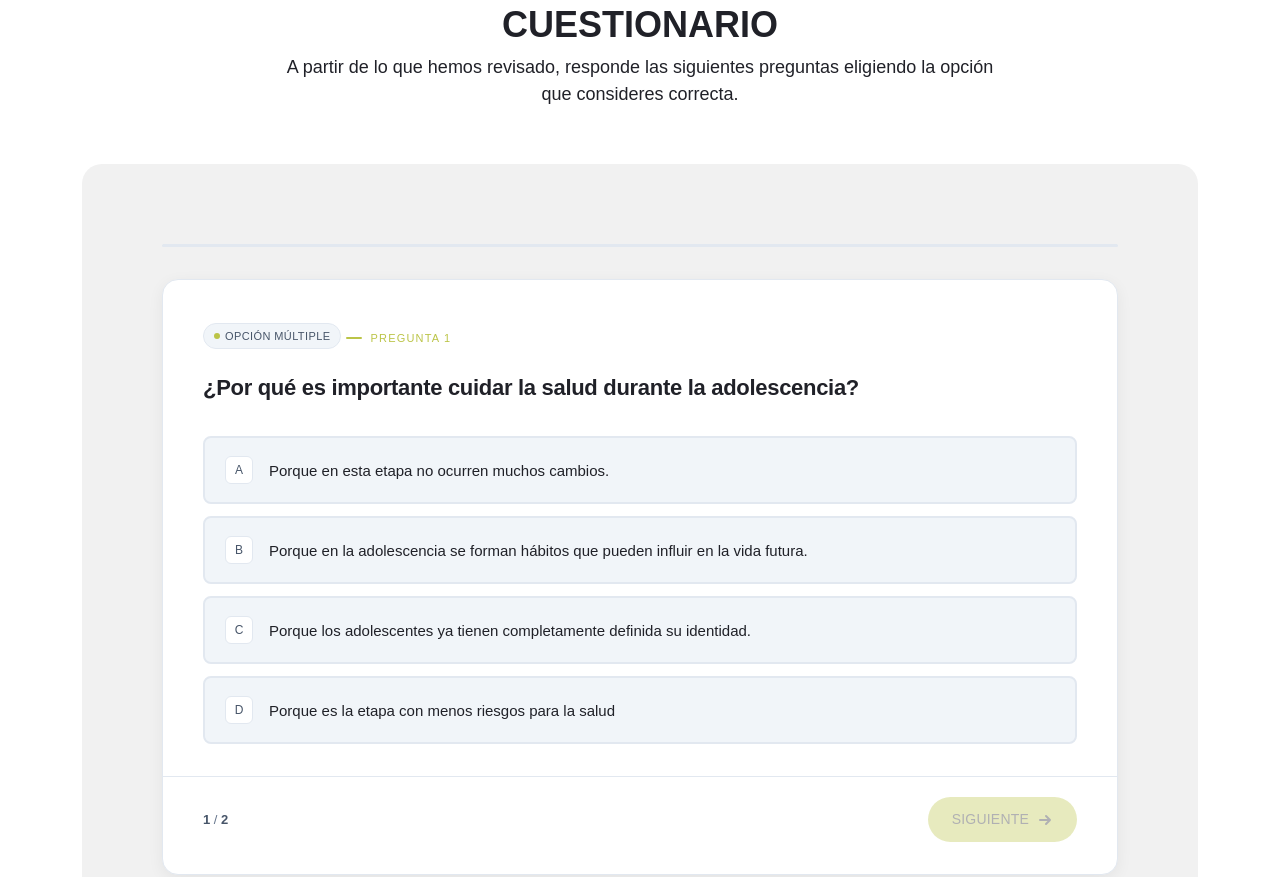
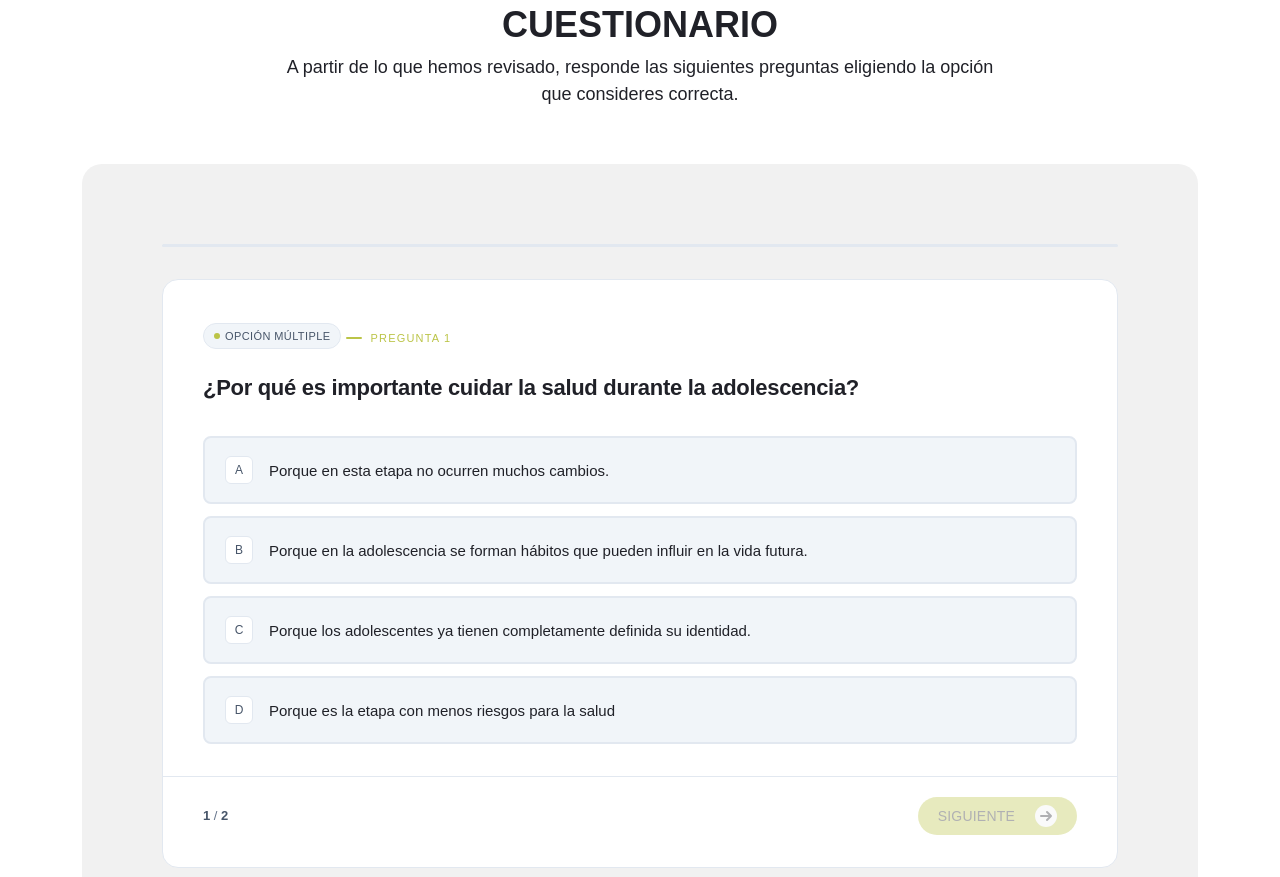
Before and after one commit to davidortuno/oa-estilo-calidad-vida, a website: page introduccion.html in a window 1280 px wide. Shown: the part 1561-2438 px from the top of the page. Drawn offline with nearby package versions, Linux system fonts and the light colour scheme; a web font is replaced by a local one.

Commit message:
Iconos para botónes

```diff
--- a/css/quiz-style.css
+++ b/css/quiz-style.css
@@ -99,7 +99,7 @@
   background: var(--surface);
   border-radius: var(--radius);
   border: 1px solid var(--border);
-  box-shadow: var(--shadow);
+  /* box-shadow: var(--shadow); */
   overflow: hidden;
   animation: cardIn 0.4s cubic-bezier(0.4, 0, 0.2, 1);
 }
@@ -430,8 +430,8 @@
 .quiz-btn {
   display: inline-flex;
   align-items: center;
-  gap: 8px;
-  padding: 12px 24px;
+  /* gap: 8px; */
+  padding: 8px 1.25rem;
   border-radius: 100px;
   font-family: neulis-neue, sans-serif;
   font-size: 14px;
@@ -454,6 +454,10 @@
   color: #ffffff;
   transform: translateY(-1px);
   /* box-shadow: 0 4px 16px rgba(2, 132, 199, 0.3); */
+}
+
+.quiz-btn-primary:hover:not(:disabled) svg {
+  color: #55591D;
 }
 
 .quiz-btn-primary:disabled {
--- a/css/style.css
+++ b/css/style.css
@@ -225,7 +225,7 @@ header {
 }
 
 .navbar-oa-pacch {
-  background-color: var(--gris-claro);
+  background-color: var(--blanco-texto);
   padding: 0.875rem 1.25rem;
   border-radius: 1.25rem;
 }
@@ -794,7 +794,7 @@ h4.subtitulo-creditos {
   height: 22px;
   display: flex;
   justify-content: center;
-  align-items: stretch;
+  align-items: center;
   margin-left: var(--20px);
 }
 
--- a/js/quiz-engine.js
+++ b/js/quiz-engine.js
@@ -72,7 +72,9 @@ class QuizInstance {
                             <div class="step-info"><strong class="step-current">1</strong> / <strong class="step-total">${this.quizData.questions.length}</strong></div>
                             <button class="quiz-btn quiz-btn-primary btn-next" disabled>
                                 <span class="btn-next-label">${LANG.next}</span>
+                                <span class="icono-btn">
                                 <svg viewBox="0 0 16 16" fill="none" stroke="currentColor" stroke-width="2" stroke-linecap="round" stroke-linejoin="round"><path d="M3 8h10M9 4l4 4-4 4"/></svg>
+                                </span>
                             </button>
                         </div>
                     </div>
```
